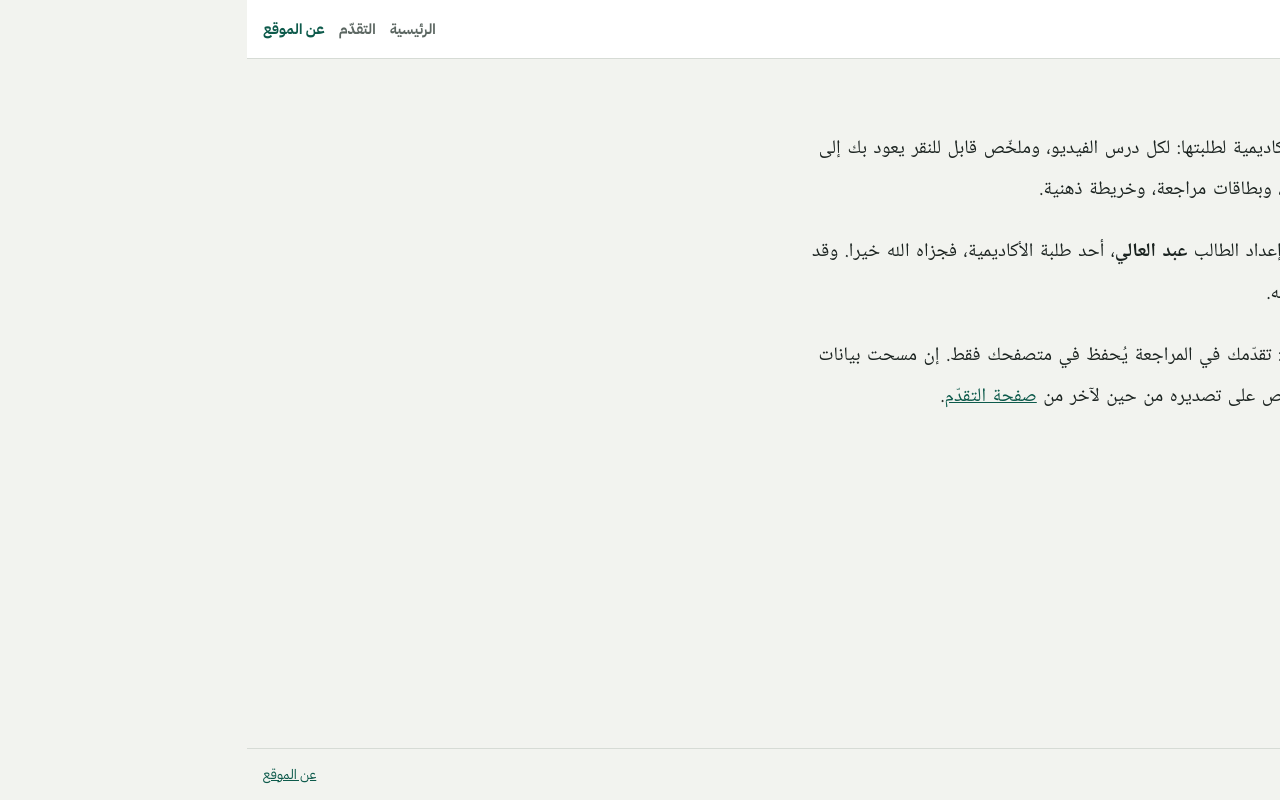
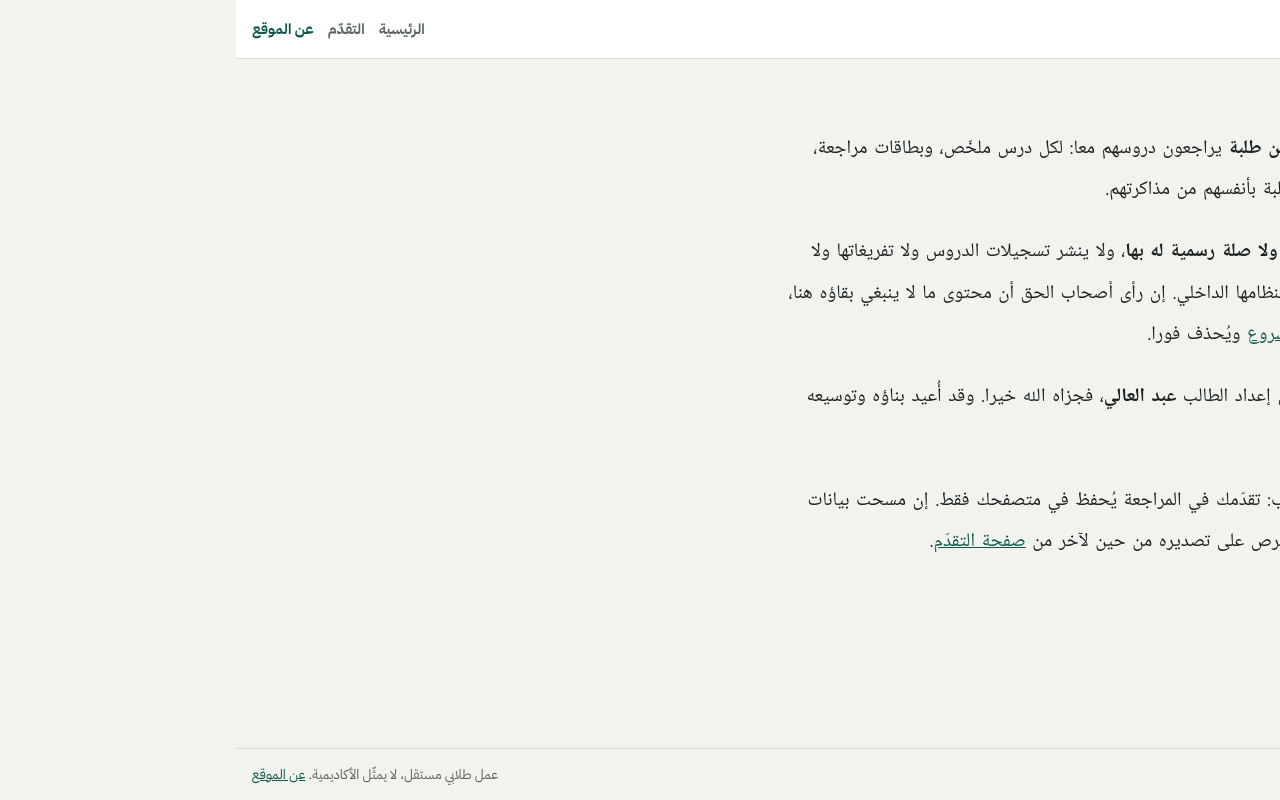
Before and after one commit to talab3ilm/ar_coursesApp, a React (Vite) app: page /about in a window 1280 px wide. Built offline with nearby package versions, Linux system fonts and the light colour scheme; no server answers; the database is empty.

Commit message:
front : site renommé « مراجعة الدروس », mention de travail étudiant indépendant, page عن الموقع et README mis à jour

```diff
--- a/index.html
+++ b/index.html
@@ -13,7 +13,7 @@
       href="https://fonts.googleapis.com/css2?family=Amiri:ital,wght@0,400;0,700;1,400&family=IBM+Plex+Sans+Arabic:wght@400;500;700&family=Noto+Naskh+Arabic:wght@400;500;700&display=swap"
       rel="stylesheet"
     />
-    <title>دروس الأكاديمية</title>
+    <title>مراجعة الدروس</title>
   </head>
   <body>
     <div id="root"></div>
--- a/src/components/Layout.jsx
+++ b/src/components/Layout.jsx
@@ -11,7 +11,7 @@ export default function Layout() {
     <div className="app">
       <header className="topbar">
         <Link to="/" className="brand">
-          دروس الأكاديمية
+          مراجعة الدروس
         </Link>
         <nav className="topnav">
           <NavLink to="/" end>
@@ -30,7 +30,9 @@ export default function Layout() {
         <span>
           التقدّم محفوظ في هذا المتصفح فقط. <Link to="/progress">صدّره</Link>
         </span>
-        <Link to="/about">عن الموقع</Link>
+        <span>
+          عمل طلابي مستقل، لا يمثّل الأكاديمية. <Link to="/about">عن الموقع</Link>
+        </span>
       </footer>
     </div>
   )
--- a/src/pages/About.jsx
+++ b/src/pages/About.jsx
@@ -3,12 +3,21 @@ export default function About() {
     <article className="prose">
       <h1>عن الموقع</h1>
       <p>
-        يجمع هذا الموقع دروس الأكاديمية لطلبتها: لكل درس الفيديو، وملخّص قابل للنقر يعود بك إلى
-        اللحظة المناسبة من الفيديو، وبطاقات مراجعة، وخريطة ذهنية.
+        هذا الموقع <strong>عمل مستقل من طلبة</strong> يراجعون دروسهم معا: لكل درس ملخّص، وبطاقات مراجعة،
+        وخريطة ذهنية، أعدّها الطلبة بأنفسهم من مذاكرتهم.
       </p>
       <p>
-        التصميم الأول للتطبيق من إعداد الطالب <strong>عبد العالي</strong>، أحد طلبة الأكاديمية، فجزاه الله
-        خيرا. وقد أُعيد بناؤه وتوسيعه هنا بإذنه.
+        الموقع <strong>لا يمثّل الأكاديمية ولا صلة رسمية له بها</strong>، ولا ينشر تسجيلات الدروس ولا تفريغاتها
+        ولا موادها التعليمية، احتراما لنظامها الداخلي. إن رأى أصحاب الحق أن محتوى ما لا ينبغي بقاؤه هنا،
+        فليُراسلونا عبر{' '}
+        <a href="https://github.com/talab3ilm/ar_coursesApp/issues" target="_blank" rel="noreferrer">
+          صفحة المشروع
+        </a>{' '}
+        ويُحذف فورا.
+      </p>
+      <p>
+        التصميم الأول للتطبيق من إعداد الطالب <strong>عبد العالي</strong>، فجزاه الله خيرا. وقد أُعيد بناؤه
+        وتوسيعه هنا بإذنه.
       </p>
       <p>
         لا يحتاج الموقع إلى حساب: تقدّمك في المراجعة يُحفظ في متصفحك فقط. إن مسحت بيانات المتصفح ضاع
--- a/src/pages/Home.jsx
+++ b/src/pages/Home.jsx
@@ -22,8 +22,8 @@ export default function Home() {
   return (
     <>
       <header className="hero">
-        <h1>دروس الأكاديمية</h1>
-        <p className="lead">فيديو الدرس، ملخّص قابل للنقر، بطاقات مراجعة، وخريطة ذهنية لكل درس.</p>
+        <h1>مراجعة الدروس</h1>
+        <p className="lead">ملخّص، بطاقات مراجعة، وخريطة ذهنية لكل درس، من إعداد الطلبة لأنفسهم.</p>
         {lastCourse && (
           <Link className="btn btn-ghost" to={`/c/${lastCourse}`}>
             متابعة آخر درس ←
```
Also changed, not shown: 2 other files (tests, documents, lock files or other folders).
